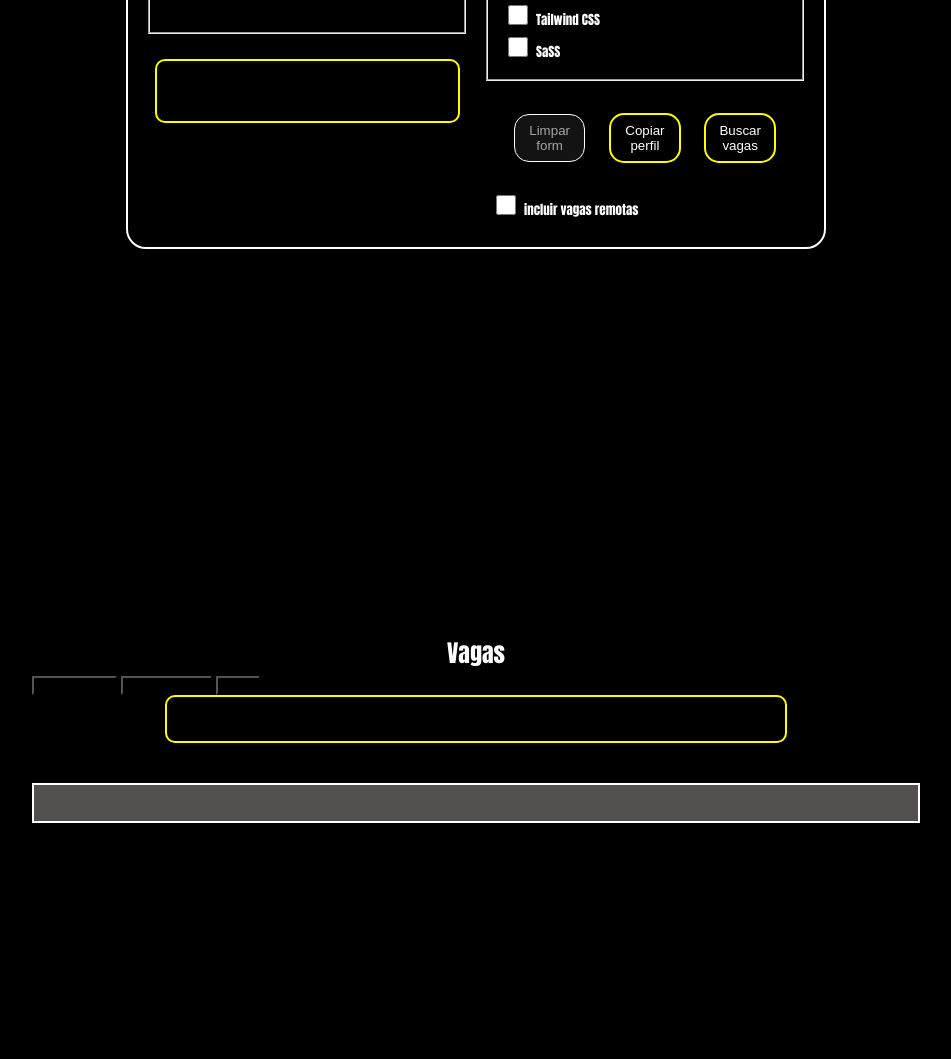
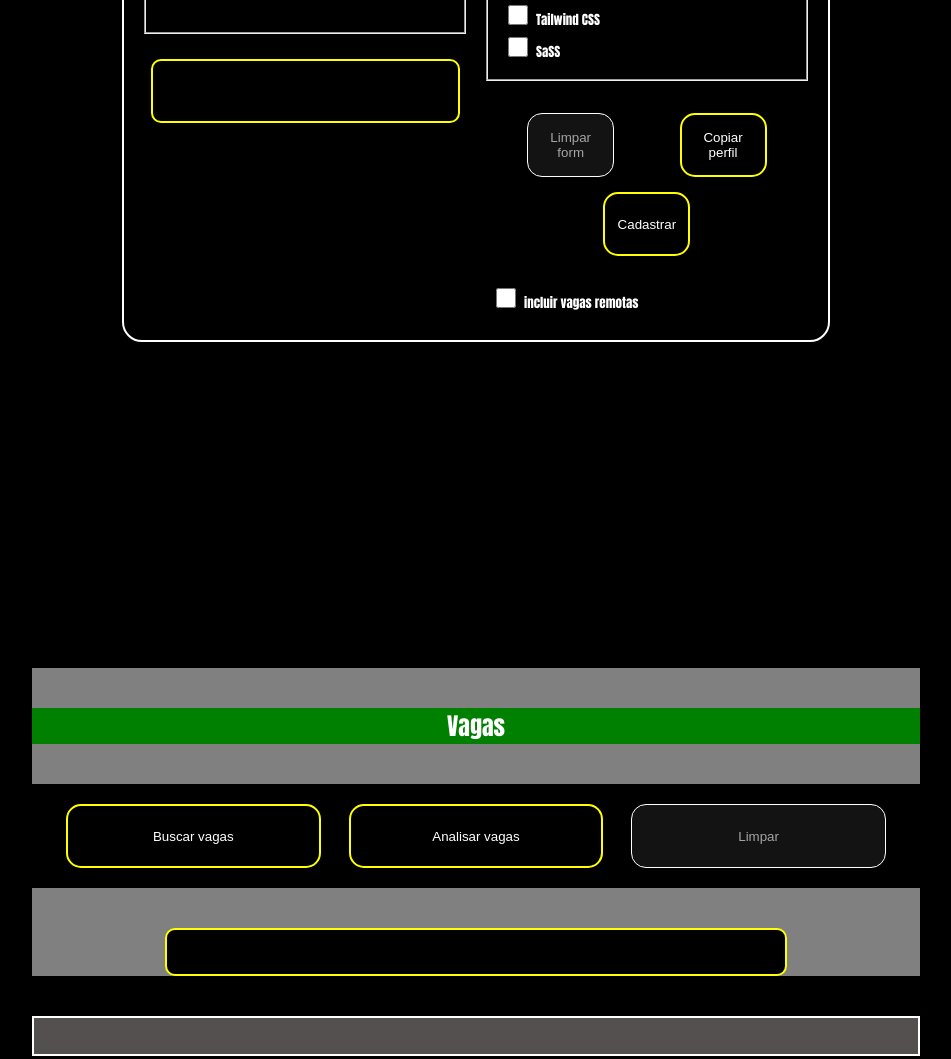
Before and after one commit to didiertavares/SCTec-projetoRecup-M1, a website with bundled scripts: page index.html in a window 1280 px wide. Shown: the part 1131-2190 px from the top of the page, without its empty margins (164-1115 px from the left). Before the commit the page ends 1958 px from the top, so only its background shows below. Built offline with nearby package versions, Linux system fonts and the light colour scheme.

Commit message:
feat: implementa filtragem de vagas com base na elegibilidade do candidato e ajusta formulário

```diff
--- a/assets/scripts/dados.js
+++ b/assets/scripts/dados.js
@@ -1,6 +1,7 @@
 // # carregar vagas (fetch) + localStorage — export
 import { VagaRemota, criarInstanciaVagaRemota } from "./motor.js"
 import { userFeedback } from "./ui.js"
+import { elegibilidadeVaga } from "./filtros.js"
 
 const vagasFeedback = document.getElementById('feedback-vagas')
 
@@ -38,6 +39,9 @@
     console.log('buscando vagas...')
     mostrarEstado('carregando vagas...')
 
+    const dadosFormCandidato = carregarCandidato('dadosFormCandidato')
+    console.log('dadosFormCandidato DENTRO do fetch :', dadosFormCandidato)
+
     // try/catch & resposta.ok: tratamento de erro
     try{
         const response = await fetch("./assets/dados/vagas.json")
@@ -51,15 +55,22 @@
 
         // checagem de retorno positivo
         if (Array.isArray(dadosVagas) && dadosVagas.length > 0) {
+
             console.log('retornaram os dados')
             mostrarEstado('vagas encontradas com sucesso')
             console.log('em DADOS.js, array de objetos dadosVagas obtido via fetch DENTRO de função fetch: ', dadosVagas)
             console.log('em DADOS.js, typeof de dadosVagas obtido via fetch DENTRO de função fetch: ', typeof dadosVagas)
-            // const vagasInstanciadas = dadosVagas.map(vaga => new VagaFE(vaga.id, vaga.titulo, vaga.area, vaga.empresa, vaga.requisitos, vaga.modalidade, vaga.salario, vaga.nivel, vaga.score, vaga.missingTechs))
-            const vagasInstanciadas = dadosVagas.map(vaga => criarInstanciaVagaRemota(vaga))
+
+            // FILTRAGEM DAS VAGAS RECEBIDAS:
+            const vagasFiltradas = dadosVagas.filter(vaga => elegibilidadeVaga(dadosFormCandidato, vaga))
+            console.log('vagasFiltradas array de vagas obtido com filter, conforme elegibilidade, DENTRO de escopo fetch: ', vagasFiltradas)
+
+            // INSTANCIAÇÃO DAS VAGAS FILTRADAS (a partir da classe VagaRemota)
+            const vagasInstanciadas = vagasFiltradas.map(vaga => criarInstanciaVagaRemota(vaga))
             console.log('vagasInstanciadas array de instancias obtido com map, DENTRO de escopo fetch: ', vagasInstanciadas)
-            // próximo passo: destrinchar classes e dissociar delas os métodos que empacam com ref. a instanciacandidato e outras varaiveis
+
             return vagasInstanciadas
+
         } return []
     } catch (erro){
         console.log(erro)
--- a/assets/scripts/filtros.js
+++ b/assets/scripts/filtros.js
@@ -6,8 +6,5 @@
     if (a.estado === b.estado) return true
     console.log('candidato aceita vaga remotas && vaga.modalidade === remoto? ')
     if (a.aceitaVagasRemotas && b.modalidade === "Remoto") return true
+    else return false
 }
-
-export function filtrarVagasElegiveis(){
-
-}
--- a/assets/styles/index.style.css
+++ b/assets/styles/index.style.css
@@ -203,7 +203,7 @@
     padding: 2rem 1rem;
     display: flex;
     flex-wrap: wrap;
-
+    gap: 15px;
 }
 
 form button{
@@ -211,7 +211,8 @@
     cursor: pointer;
     padding: 0.5rem;
     height: auto;
-    width: 25%;
+    height: 4rem;
+    width: 30%;
     border: 2px solid yellow;
     border-radius: 15px;
     color: white;
@@ -271,12 +272,44 @@
 #resultados{
     margin: 0;
     align-content: center;
+    background: grey;
 }
 
 #titulo-resultados{
     text-align: center;
     margin-top: 40px;
-    padding-top: 20px;
+
+    background: green;
+}
+
+.vagasButtons{
+    text-align: center;
+    margin: 40px 0;
+    padding: 20px;
+    display: flex;
+    justify-content: space-evenly;
+    background: black;
+}
+
+.buttons-vagas{
+    /* width: 20%; */
+    /* height: 4rem; */
+    margin: auto;
+    cursor: pointer;
+    padding: 0.5rem;
+    /* height: auto; */
+    height: 4rem;
+    width: 30%;
+    border: 2px solid yellow;
+    border-radius: 15px;
+    color: white;
+
+}
+
+#limpar-vagas{
+    border: 1px solid white;
+    background: rgb(19, 19, 19);
+    color: rgb(166, 165, 165);
 }
 
 #feedback-vagas{
--- a/index.html
+++ b/index.html
@@ -168,7 +168,7 @@
                     <div id="div-formButtons"">
                         <button type="button" id="limp-form" class="formButtons">Limpar form</button>
                         <button type="button" id="copy-card" class="formButtons">Copiar perfil</button>
-                        <button type="submit" class="formButtons">Buscar vagas</button>
+                        <button type="submit" class="formButtons">Cadastrar</button>
                     </div>
                     <div id="div-checkboxRemote">
                         <input type="checkbox" id="aceita-remotas" class="aceita-remotas" name="aceita vagas remotas" value="sim" />
@@ -202,10 +202,10 @@
         <section id='resultados' aria-labelledby='titulo-resultados'>
             <h2 id="titulo-resultados">Vagas</h2>
             <div class="vagasButtons"">
-                        <button type="button" id="buscar-vagas" class="buttons-vagas">Buscar vagas</button>
-                        <button type="button" id="analisar-vagas" class="buttons-vagas">Analisar vagas</button>
-                        <button type="button" class="limpar-vagas">Limpar</button><br>
-                    </div>
+                <button type="button" id="buscar-vagas" class="buttons-vagas">Buscar vagas</button>
+                <button type="button" id="analisar-vagas" class="buttons-vagas">Analisar vagas</button>
+                <button type="button" id="limpar-vagas" class="buttons-vagas">Limpar</button><br>
+            </div>
             <h4 id="feedback-vagas" aria-live="polite">
                 <!-- espaço destino da function mostrarStatus() -->
             </h4>
```
Also changed, not shown: assets/scripts/ui.js (line endings or trailing spaces).
